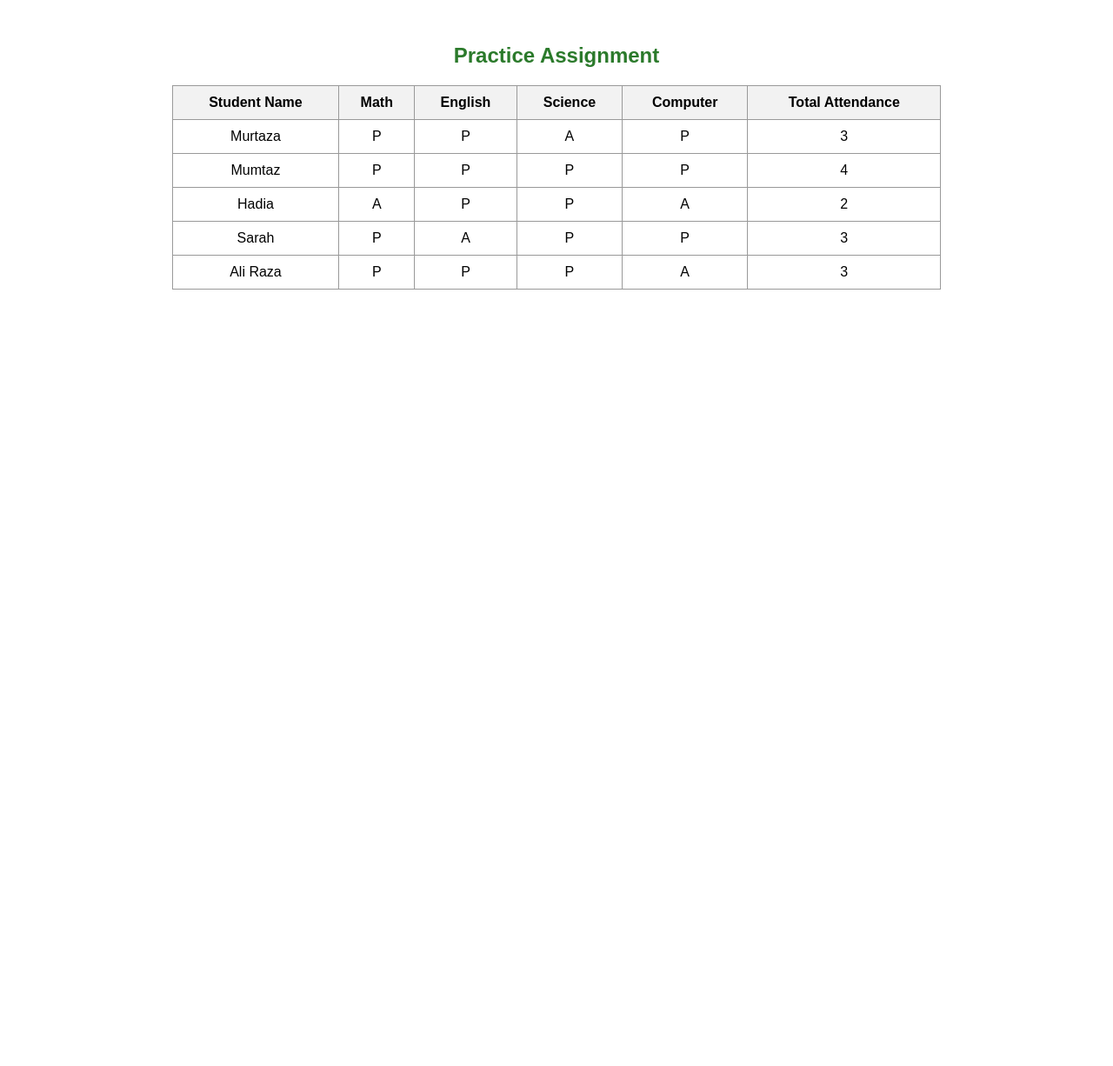
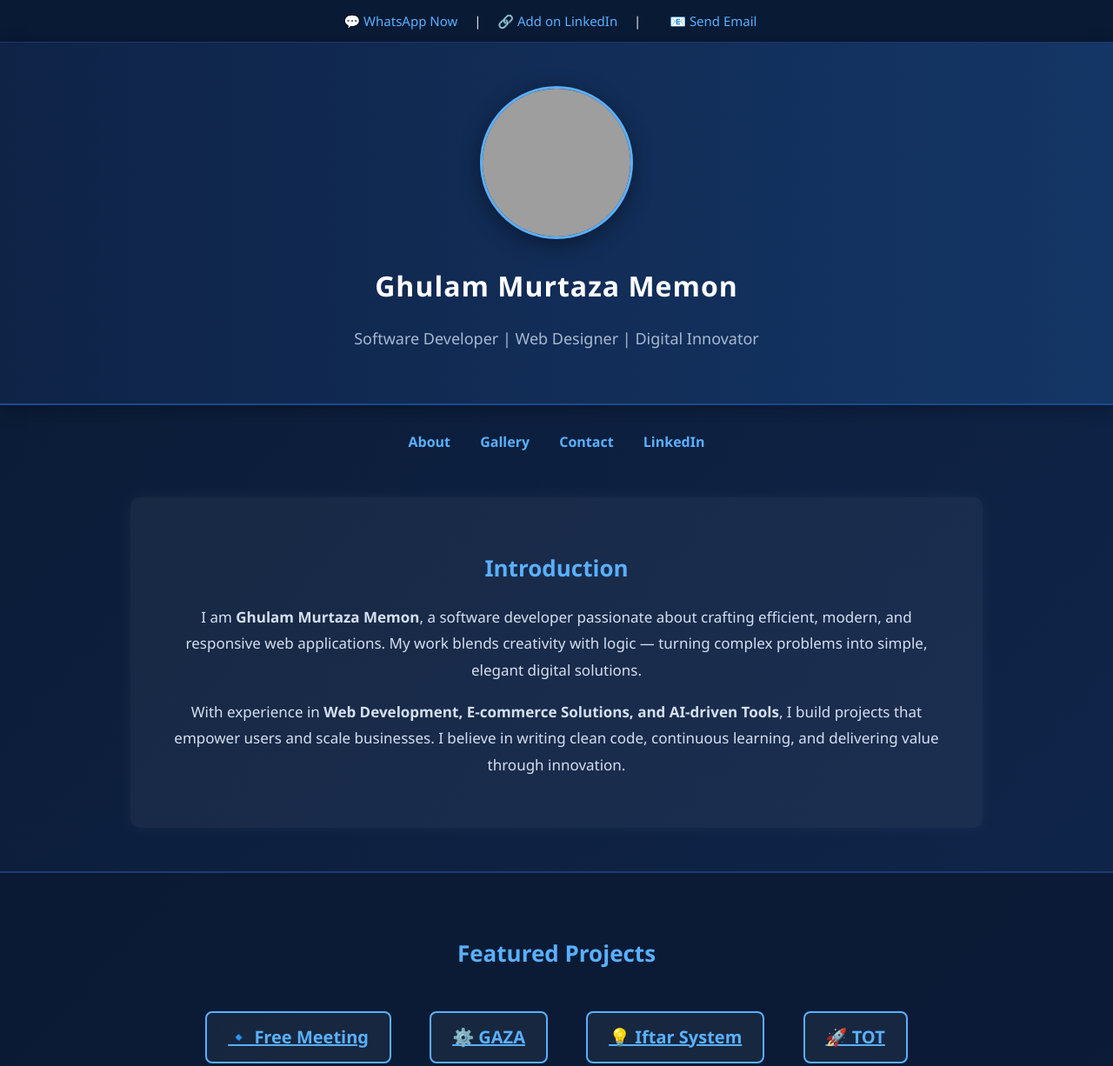
Before and after one commit to gmsmemon/Assignment, a plain HTML site: page index.html in a window 1280 px wide. Shown: the top 1226 px of the page at 87% size. Before the commit the page ends 800 px from the top, so only its background shows below. Drawn offline with Linux system fonts and the light colour scheme; grey boxes are pictures that could not be loaded.

Commit message:
MY PORTFOLIO

```diff
--- a/index.html
+++ b/index.html
@@ -1,87 +1,243 @@
 <!DOCTYPE html>
 <html lang="en">
 <head>
-    <meta charset="UTF-8">
-    <meta name="viewport" content="width=device-width, initial-scale=1.0">
-    <title>Practice Assignment</title>
+  <meta charset="UTF-8" />
+  <meta name="viewport" content="width=device-width, initial-scale=1.0" />
+  <title>Ghulam Murtaza Memon | Software Developer Portfolio</title>
   <style>
+    /* ---------- Global Layout ---------- */
     body {
-            font-family: Arial, sans-serif;
+      font-family: "Poppins", "Segoe UI", Arial, sans-serif;
+      background: linear-gradient(to bottom right, #0a1a33, #10264d);
+      color: #e8ecf2;
+      margin: 0;
+      padding: 0;
+      line-height: 1.6;
+    }
+
+    /* ---------- Top Contact Bar ---------- */
+    .top-contact {
+      background-color: #091a35;
+      color: #e8ecf2;
       text-align: center;
-            margin-top: 50px;
+      padding: 12px 0;
+      font-size: 15px;
+      border-bottom: 1px solid #1e3b73;
     }
-        table {
-            margin: 0 auto;
-            border-collapse: collapse;
-            width: 70%;
+
+    .top-contact a {
+      color: #5ab0ff;
+      text-decoration: none;
+      margin: 0 15px;
+      transition: color 0.3s ease;
+      font-weight: 500;
     }
-        th, td {
-            border: 1px solid #999;
-            padding: 10px;
+
+    .top-contact a:hover {
+      color: #ffffff;
+    }
+
+    /* ---------- Send Email Button ---------- */
+    .email-btn {
+      display: inline-flexbox;
+      color: #0a1a33;
+      padding: 6px 14px;
+      border-radius: 6px;
+      font-weight: 600;
+      margin: 0 10px;
+    }
+
+
+    /* ---------- Profile Section ---------- */
+    .profile {
+      text-align: center;
+      padding: 50px 20px;
+      background: linear-gradient(to right, #0f2347, #143666);
+      border-bottom: 2px solid #1b4a91;
+      box-shadow: 0 4px 20px rgba(0, 0, 0, 0.3);
+    }
+
+    .profile img {
+      width: 170px;
+      height: 170px;
+      border-radius: 50%;
+      border: 3px solid #5ab0ff;
+      box-shadow: 0 6px 25px rgba(0, 0, 0, 0.4);
+    }
+
+    .profile h1 {
+      color: #ffffff;
+      margin-top: 20px;
+      font-size: 32px;
+      letter-spacing: 1px;
+    }
+
+    .profile p {
+      color: #a8b9d1;
+      font-size: 18px;
+      max-width: 700px;
+      margin: 10px auto;
+    }
+
+    /* ---------- Navigation Links ---------- */
+    ul {
+      list-style: none;
+      padding: 0;
+      margin: 30px 0;
       text-align: center;
     }
-        th {
-            background-color: #f2f2f2;
+
+    li {
+      display: inline-block;
+      margin: 0 15px;
     }
-        h2 {
-            color: #2b7a2b;
+
+    ul a {
+      text-decoration: none;
+      color: #5ab0ff;
+      font-weight: bold;
+      transition: color 0.3s, border-bottom 0.3s;
+      border-bottom: 2px solid transparent;
+    }
+
+    ul a:hover {
+      color: #ffffff;
+      border-bottom: 2px solid #5ab0ff;
+    }
+
+    /* ---------- Introduction Section ---------- */
+    .intro {
+      background-color: rgba(255, 255, 255, 0.05);
+      border-radius: 10px;
+      padding: 40px;
+      margin: 50px auto;
+      max-width: 900px;
+      text-align: center;
+      box-shadow: 0 0 20px rgba(255, 255, 255, 0.05);
+    }
+
+    .intro h2 {
+      color: #5ab0ff;
+      font-size: 26px;
+      margin-bottom: 20px;
+    }
+
+    .intro p {
+      color: #d5dff1;
+      font-size: 17px;
+      line-height: 1.8;
+    }
+
+    /* ---------- Gallery Section ---------- */
+    .gallery {
+      text-align: center;
+      padding: 50px 20px;
+      background-color: rgba(10, 25, 50, 0.8);
+      border-top: 2px solid #1e3b73;
+      border-bottom: 2px solid #1e3b73;
+    }
+
+    .gallery h2 {
+      color: #5ab0ff;
+      font-size: 26px;
+      margin-bottom: 30px;
+    }
+
+    .gallery a {
+      display: inline-block;
+      margin: 15px 20px;
+      font-size: 20px;
+      color: #5ab0ff;
+      font-weight: bold;
+      background: rgba(255, 255, 255, 0.05);
+      padding: 12px 24px;
+      border-radius: 8px;
+      border: 2px solid #5ab0ff;
+      transition: all 0.3s ease;
+    }
+
+    .gallery a:hover {
+      background-color: #5ab0ff;
+      color: #0a1a33;
+      transform: translateY(-3px);
+    }
+
+    /* ---------- Footer ---------- */
+    footer {
+      text-align: center;
+      background-color: #091a35;
+      color: #9db8e6;
+      padding: 15px 0;
+      font-size: 14px;
+      margin-top: 50px;
+      border-top: 1px solid #1e3b73;
+      letter-spacing: 0.5px;
+    }
+
+    footer a {
+      color: #5ab0ff;
+      text-decoration: none;
+    }
+
+    footer a:hover {
+      text-decoration: underline;
+      color: #ffffff;
     }
   </style>
 </head>
 <body>
+  <!-- Top Inline Contact Bar -->
+  <div class="top-contact">
+    <a href="https://wa.me/923123038779" target="_blank">💬 WhatsApp Now</a> |
+    <a href="https://www.linkedin.com/in/gmmemon/" target="_blank">🔗 Add on LinkedIn</a> |
+    <a href="mailto:murtaza.a.memon@gmail.com" class="email-btn">📧 Send Email</a>
+  </div>
 
-    <h2>Practice Assignment</h2>
+  <!-- Profile Section -->
+  <div class="profile">
+    <img
+      src="https://media.licdn.com/dms/image/v2/D5603AQFgG0yEIjH7dg/profile-displayphoto-shrink_400_400/B56ZS9.5C9GoAg-/0/1738354184987?e=1763596800&v=beta&t=yhpEkNK05jpDzGqZZK01FjjWsthaFyG_DGP3wFNFhA0"
+      alt="Profile Picture of Ghulam Murtaza Memon"
+    />
+    <h1>Ghulam Murtaza Memon</h1>
+    <p>Software Developer | Web Designer | Digital Innovator</p>
+  </div>
 
-    <table>
-        <tr>
-            <th>Student Name</th>
-            <th>Math</th>
-            <th>English</th>
-            <th>Science</th>
-            <th>Computer</th>
-            <th>Total Attendance</th>
-        </tr>
-        <tr>
-            <td>Murtaza</td>
-            <td>P</td>
-            <td>P</td>
-            <td>A</td>
-            <td>P</td>
-            <td>3</td>
-        </tr>
-        <tr>
-            <td>Mumtaz</td>
-            <td>P</td>
-            <td>P</td>
-            <td>P</td>
-            <td>P</td>
-            <td>4</td>
-        </tr>
-        <tr>
-            <td>Hadia</td>
-            <td>A</td>
-            <td>P</td>
-            <td>P</td>
-            <td>A</td>
-            <td>2</td>
-        </tr>
-        <tr>
-            <td>Sarah</td>
-            <td>P</td>
-            <td>A</td>
-            <td>P</td>
-            <td>P</td>
-            <td>3</td>
-        </tr>
-        <tr>
-            <td>Ali Raza</td>
-            <td>P</td>
-            <td>P</td>
-            <td>P</td>
-            <td>A</td>
-            <td>3</td>
-        </tr>
-    </table>
+  <!-- Navigation -->
+  <ul>
+    <li><a href="/VS CODE/HTML LIST/Session 4/projects/about.html">About</a></li>
+    <li><a href="https://www.facebook.com/speakgm/photos">Gallery</a></li>
+    <li><a href="/VS CODE/HTML LIST/Session 4/projects/contact.html">Contact</a></li>
+    <li><a href="https://www.linkedin.com/in/gmmemon/" target="_blank">LinkedIn</a></li>
+  </ul>
 
+  <!-- Introduction -->
+  <div class="intro">
+    <h2>Introduction</h2>
+    <p>
+      I am <strong>Ghulam Murtaza Memon</strong>, a software developer passionate about crafting efficient, modern, and responsive web applications.
+      My work blends creativity with logic — turning complex problems into simple, elegant digital solutions.
+    </p>
+    <p>
+      With experience in <strong>Web Development, E-commerce Solutions, and AI-driven Tools</strong>,
+      I build projects that empower users and scale businesses. I believe in writing clean code,
+      continuous learning, and delivering value through innovation.
+    </p>
+  </div>
+
+  <!-- Gallery / Projects Section -->
+  <div class="gallery">
+    <h2>Featured Projects</h2>
+    <a href="https://www.facebook.com/media/set/?set=a.876091502420939&type=3" target="_blank">🔹 Free Meeting</a>
+    <a href="https://www.facebook.com/media/set/?set=a.883445008352255&type=3" target="_blank">⚙️ GAZA</a>
+    <a href="https://www.facebook.com/media/set/?set=a.891694044194018&type=3" target="_blank">💡 Iftar System</a>
+    <a href="https://www.facebook.com/media/set/?set=a.900184516678304&type=3" target="_blank">🚀 TOT</a>
+  </div>
+
+  <!-- Footer -->
+  <footer>
+    © 2025 <strong>Ghulam Murtaza Memon</strong> | Built with 💻 Passion for Code |
+    <a href="https://www.linkedin.com/in/gmmemon/" target="_blank">Connect on LinkedIn</a>
+  </footer>
 </body>
 </html>
```
Lines whose indentation alone changed are shown as unchanged.
